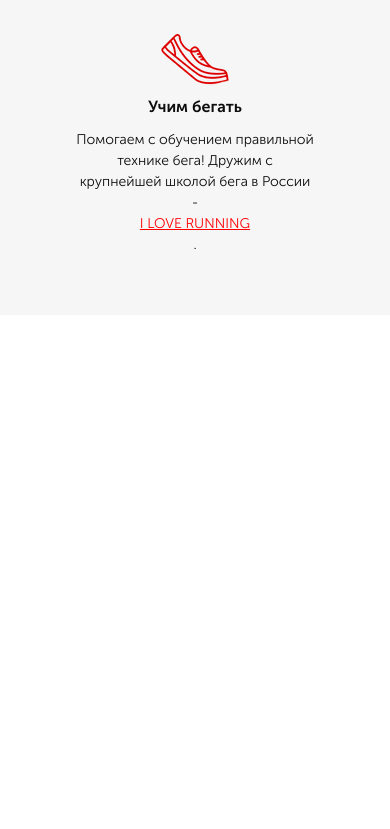
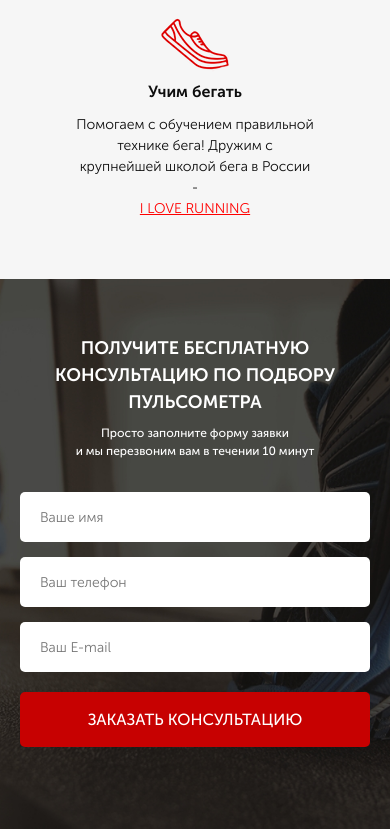
Before and after one commit to alexandrbratko/Pulse_project, a website: page src/index.html in a window 390 px wide. Shown: the part 1139-1968 px from the top of the page. Before the commit the page ends 1454 px from the top, so only its background shows below. Drawn offline with Linux system fonts and the light colour scheme.

Commit message:
Added new block 'consultation' and changed the  mobile-version

```diff
--- a/src/index.html
+++ b/src/index.html
@@ -56,6 +56,7 @@
 			</div>
 		</div>
 	</div>
+	<!-- Close block "promo" -->
 	<!-- Add "advantages" new block -->
 	<div class="advantages">
 		<div class="container">
@@ -94,13 +95,30 @@
 					</div>
 					<div class="advantages__descr">Помогаем с обучением
 						правильной технике бега!
-						Дружим с крупнейшей школой бега в России - <a href="#">I LOVE RUNNING</a>.
+						Дружим с крупнейшей школой бега в России - <a href="#">I LOVE RUNNING</a>
 					</div>
 				</div>
-
 			</div>
 		</div>
 	</div>
+	<!-- Close block "advantages" -->
+	<!-- Add "consultation" new block -->
+	<div class="consultation">
+		<div class="container">
+			<h2 class="title title_left">Получите бесплатную консультацию
+				по подбору пульсометра </h2>
+			<h2 class="consultation__descr">Просто заполните форму заявки <br>
+				и мы перезвоним вам в течении 10 минут</h2>
+			<form class="feed-form" action="#">
+				<input name="name" type="text" placeholder="Ваше имя">
+				<input name="phone" type="text" placeholder="Ваш телефон">
+				<input name="email" type="text" placeholder="Ваш E-mail">
+				<button class="button button_submit">заказать кОНСУЛЬТАЦИЮ</button>
+			</form>
+		</div>
+
+	</div>
+	<!-- Close block "consultation" -->
 </body>
 
 </html>
--- a/src/sass/blocks/_button.scss
+++ b/src/sass/blocks/_button.scss
@@ -16,4 +16,10 @@
 		text-transform: uppercase;
 		margin-top: 67px;
 	}
+
+	&_submit {
+		width: 100%;
+		height: 55px;
+		font-size: 16px;
+	}
 }
--- /dev/null
+++ b/src/sass/blocks/_consultation.scss
@@ -0,0 +1,11 @@
+.consultation {
+	min-height: 680px;
+	padding: 100px 0 92px 0;
+	background: url("../img/consultation.jpg") center (center/cover) no-repeat;
+
+	&__descr {
+		color: #ffffff;
+		font-size: 20px;
+		font-weight: 500;
+	}
+}
--- /dev/null
+++ b/src/sass/blocks/_forms.scss
@@ -0,0 +1,23 @@
+.feed-form {
+	margin-top: 36px;
+	display: flex;
+	flex-direction: column;
+	width: 300px;
+
+	input {
+		width: 300px;
+		height: 50px;
+		border-radius: 5px;
+		background-color: #ffffff;
+		margin-bottom: 15px;
+		border: none;
+		padding: 0 20px;
+		color: #4b4b4b;
+		font-size: 14px;
+		font-weight: 300;
+
+		&:nth-child(3) {
+			margin-bottom: 20px;
+		}
+	}
+}
--- a/src/sass/blocks/_media.scss
+++ b/src/sass/blocks/_media.scss
@@ -5,6 +5,11 @@
 
 	.advantages {
 		padding: 60px 0 85px 0;
+	}
+
+	.consultation {
+		min-height: 660px;
+		padding: 90px 0px;
 	}
 }
 
@@ -30,11 +35,24 @@
 			font-size: 13px;
 		}
 	}
+
+	.consultation {
+		min-height: 640px;
+		padding: 80px 20px;
+
+		&__descr {
+			font-size: 18px;
+		}
+	}
 }
 
 @media (max-width: 767px) {
 	.title {
-		font-size: 26px;
+		font-size: 24px;
+	}
+
+	.feed-form {
+		margin-top: 32px;
 	}
 
 	.promo {
@@ -88,11 +106,29 @@
 			}
 		}
 	}
+
+	.consultation {
+		min-height: 640px;
+		padding: 80px 20px;
+
+		&__descr {
+			font-size: 18px;
+		}
+	}
 }
 
 @media (max-width: 575px) {
 	.title {
-		font-size: 24px;
+		font-size: 18px;
+		text-align: center;
+	}
+
+	.feed-form {
+		width: 100%;
+
+		input {
+			width: 100%;
+		}
 	}
 
 	.promo {
@@ -106,8 +142,8 @@
 		}
 
 		&__subheader {
-			font-size: 14px;
-			line-height: 14px;
+			font-size: 12px;
+			line-height: 12px;
 			margin-top: 12px;
 		}
 
@@ -154,7 +190,7 @@
 		&__wrapper {
 			flex-direction: column;
 			align-items: center;
-			margin-top: 60px;
+			margin-top: 56px;
 
 		}
 
@@ -171,4 +207,15 @@
 			margin-top: 10px;
 		}
 	}
+
+	.consultation {
+		min-height: 550px;
+		padding: 56px 20px 60px 20px;
+
+
+		&__descr {
+			font-size: 12px;
+			text-align: center;
+		}
+	}
 }
--- a/src/sass/blocks/_title.scss
+++ b/src/sass/blocks/_title.scss
@@ -3,5 +3,12 @@
 	font-size: 30px;
 	font-weight: 700;
 	text-align: center;
+	text-transform: uppercase;
+
+	&_left {
+		color: #ffffff;
+		font-size: 36px;
+		text-align: left;
+	}
 
 }
--- a/src/sass/style.scss
+++ b/src/sass/style.scss
@@ -14,4 +14,8 @@
 @import "blocks/button";
 @import "blocks/title";
 @import "blocks/advantages";
+@import "blocks/consultation";
+@import "blocks/forms";
+
+
 @import "blocks/media";
```
Also changed, not shown: src/css/style.min.css.
